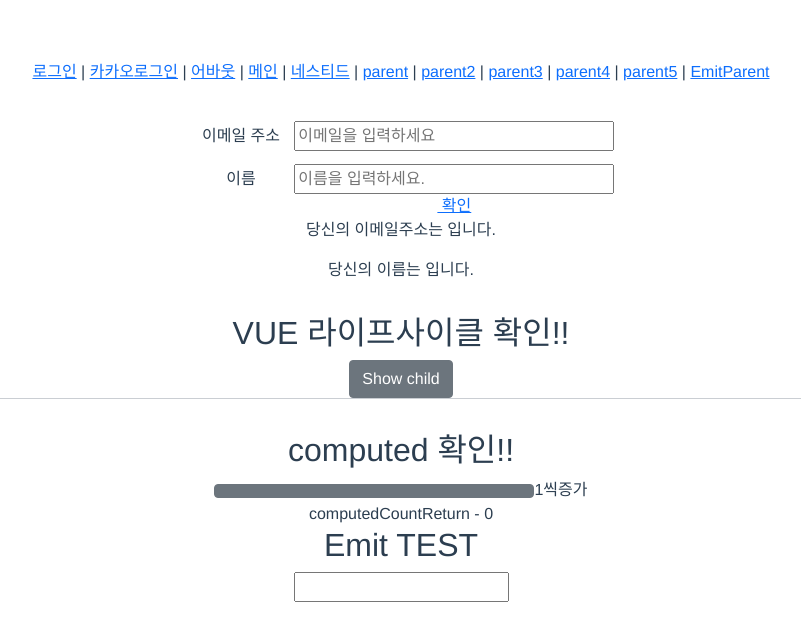
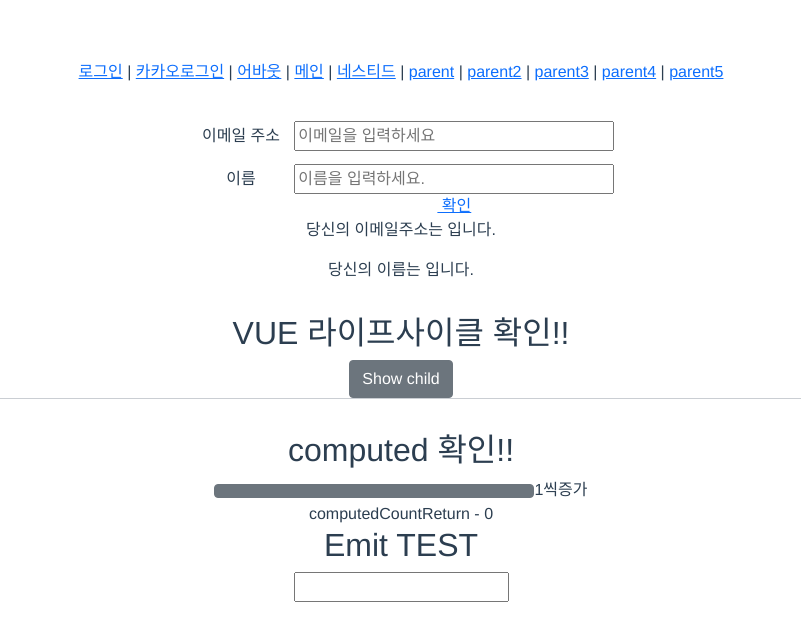
Before and after one commit to juicejoa/eat, a Vue app: page / in a window 1280 px wide. Shown: the top 640 px of the page, without its empty margins (239-1040 px from the left). Built offline with nearby package versions, Linux system fonts and the light colour scheme.

Commit message:
no message

```diff
--- a/src/App.vue
+++ b/src/App.vue
@@ -11,8 +11,7 @@
         <router-link to="/parent2">parent2</router-link> |
         <router-link to="/parent3">parent3</router-link> |
         <router-link to="/parent4">parent4</router-link> |
-        <router-link to="/parent5">parent5</router-link> |
-        <router-link to="/EmitParent">EmitParent</router-link>
+        <router-link to="/parent5">parent5</router-link>
       </header>
       <router-view></router-view>
     </div>
```
